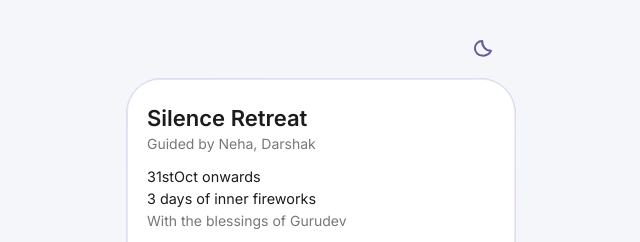
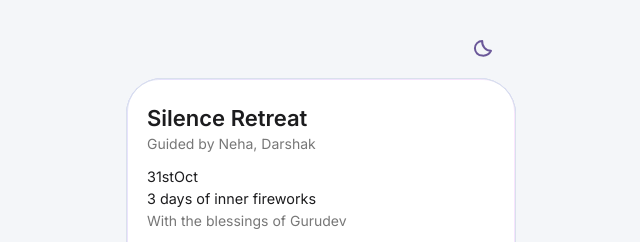
Before and after one commit to svathyitis/AOL, a plain HTML site: page index.html in a window 1280 px wide. Shown: the top 242 px of the page, 319-959 px from the left. Drawn offline with Linux system fonts and the light colour scheme.

Commit message:
Update index.html

```diff
--- a/index.html
+++ b/index.html
@@ -351,7 +351,7 @@ gtag('config', 'G-QL72FZ9YZ2');
 <div class="iphone-frame">
 <h1> Silence Retreat </h1>
 <p class="subtitle">Guided by Neha, Darshak </p>
-<h3> 31stOct onwards</h3>
+<h3> 31stOct </h3>
 <h3>3 days of inner fireworks</h3>
 <p class="subtitle">With the blessings of Gurudev</p>
 <ul class="features">
```
